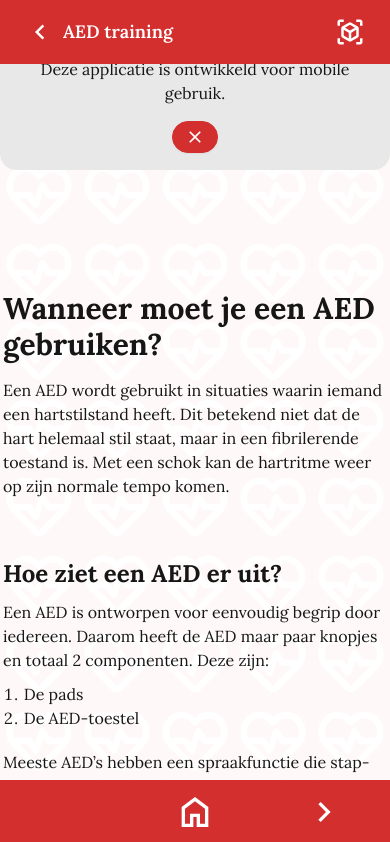
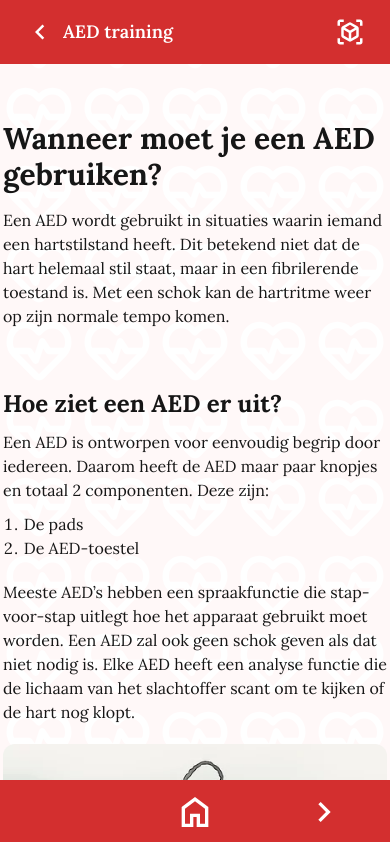
Before and after one commit to IsmailYaman/cp-ar, a Next.js app: page /aed in a window 390 px wide. Shown: the top 842 px of the page. Built offline with nearby package versions, Linux system fonts and the light colour scheme.

Commit message:
Alert is now only seen on large displays

```diff
--- a/app/components/alert.tsx
+++ b/app/components/alert.tsx
@@ -1,32 +1,26 @@
 "use client";
 import React, { useState, useEffect } from "react";
-import Image from "next/image";
+import Image from 'next/image';
 
 const Alert = () => {
     const [isVisible, setIsVisible] = useState(true);
 
     useEffect(() => {
-        // Check sessionStorage to see if the alert has been closed already in this session
-        const isAlertClosed =
-            sessionStorage.getItem("isAlertClosed") === "true";
-        // If isAlertClosed is true, set isVisible to false
+        const isAlertClosed = sessionStorage.getItem("isAlertClosed") === "true";
         if (isAlertClosed) {
             setIsVisible(false);
         }
-    }, []); // The empty array ensures this effect runs only once after initial render
+    }, []);
 
-    // Function to hide the alert and set the state in sessionStorage
     const handleClose = () => {
         setIsVisible(false);
-        // Save the state to sessionStorage when the user closes the alert
         sessionStorage.setItem("isAlertClosed", "true");
     };
 
-    // Only render the alert if isVisible is true
     if (!isVisible) return null;
 
     return (
-        <div role="alert" className="alert">
+        <div role="alert" className={`hidden lg:flex alert`}>
             <svg
                 xmlns="http://www.w3.org/2000/svg"
                 fill="none"
@@ -40,20 +34,10 @@ const Alert = () => {
                     d="M13 16h-1v-4h-1m1-4h.01M21 12a9 9 0 11-18 0 9 9 0 0118 0z"
                 ></path>
             </svg>
-            <span>Deze applicatie is ontwikkeld voor mobile gebruik.</span>
+            <span>Deze applicatie is ontwikkeld voor mobile gebruik en kan visuele bugs laten zien op grotere schermen.</span>
             <div>
-                <button
-                    onClick={handleClose}
-                    className="btn btn-sm btn-primary"
-                >
-                    {/* Ensure the Image component uses the correct `layout` prop for Next.js */}
-                    <Image
-                        src="/img/close.svg"
-                        alt="Close"
-                        width={20}
-                        height={20}
-                        layout="fixed"
-                    />
+                <button onClick={handleClose} className="btn btn-sm btn-primary">
+                    <Image src="/img/close.svg" alt="Close" width={20} height={20} layout="fixed" />
                 </button>
             </div>
         </div>
```
